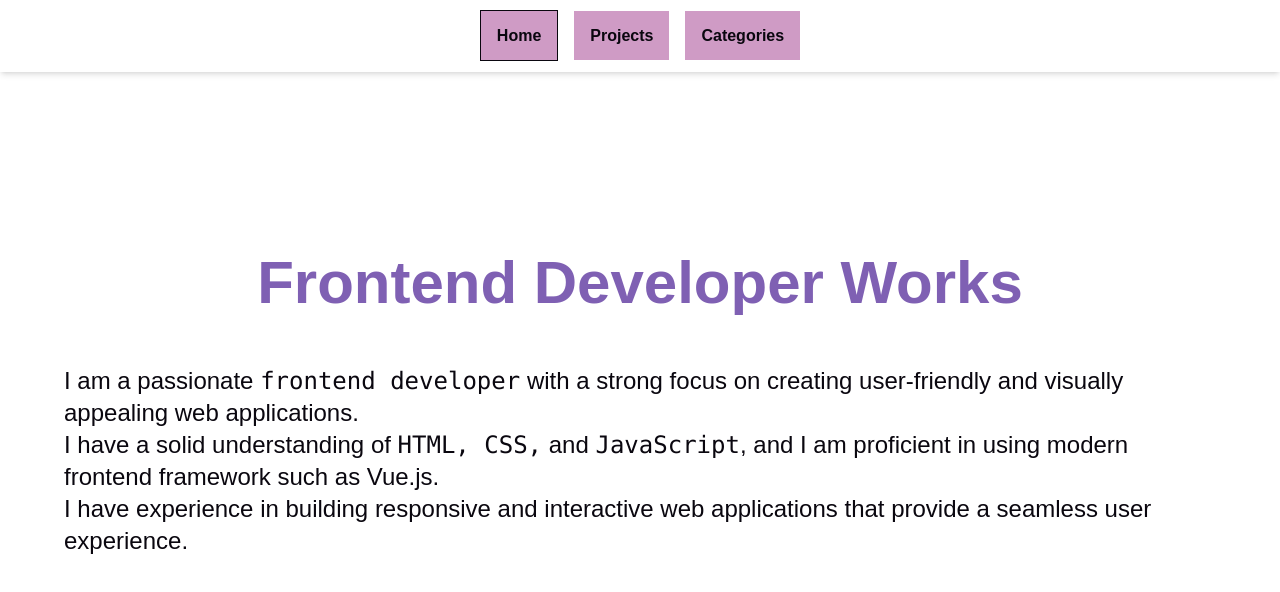
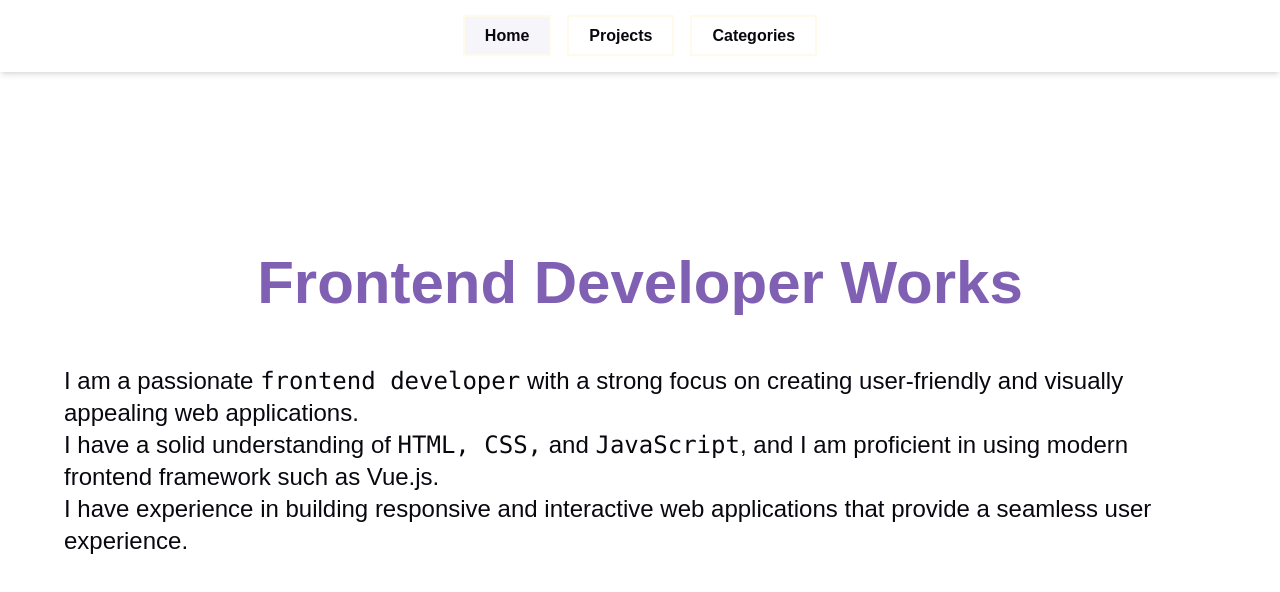
Before and after one commit to fedevworks23/vue3-products-app, a Vue app: page / in a window 1280 px wide. Shown: the top 592 px of the page. Built offline with nearby package versions, Linux system fonts and the light colour scheme.

Commit message:
style changes on navbar

```diff
--- a/src/components/Navbar/Navbar.vue
+++ b/src/components/Navbar/Navbar.vue
@@ -6,7 +6,7 @@
       <router-link
         v-for="navRoute in navRoutes"
         :key="navRoute.name"
-        class="bg-[var(--secondary)] hover:bg-[var(--accent)] m-2 p-4 font-bold text-[16px]/normal text-[var(--text)] hover:text-[var(--background)] transition-all hover:transition-all hover:duration-500 hover:ease-in-out"
+        class="m-2 px-[20px] py-[10px] border-2 border-amber-50 hover:border-[var(--primary)] font-bold text-[16px]/normal text-[var(--text)] transition-all hover:transition-all hover:duration-500 hover:ease-in-out"
         :to="navRoute.path"
         >{{ navRoute.name }}</router-link
       >
--- a/src/components/ProductsView/ProductCard.vue
+++ b/src/components/ProductsView/ProductCard.vue
@@ -18,7 +18,7 @@
           <div class="font-bold"> $ {{product.price}}</div>
           <div>
             <button
-              class="bg-[var(--background)] hover:bg-[var(--accent)] my-2 p-2 border-[var(--primary)] border-2 rounded-2xl w-auto h-auto font-bold text-[var(--primary)] hover:text-[var(--background)] transition-all duration-500 ease-in-out cursor-pointer"
+              class="bg-[var(--background)] hover:bg-[var(--accent)] my-2 px-[20px] py-[10px] border-[var(--primary)] border-2 rounded-2xl w-auto h-auto font-bold text-[var(--primary)] hover:text-[var(--background)] transition-all duration-500 ease-in-out cursor-pointer"
               @click="$router.push(`/productDetails/${product.id}`)"
             >
               View
--- a/src/router/index.ts
+++ b/src/router/index.ts
@@ -36,7 +36,7 @@ const routes = [
 ]
 
 const router = createRouter({
-  linkActiveClass: 'bg-[var(--primary)] border-1 border-[var(--text)] rounded-1xl text-[var(--text)]',
+  linkActiveClass: 'bg-[var(--background)] border-2 border-[var(--primary)] rounded-1xl text-[var(--text)]',
   history: createWebHistory(),
   routes,
 })
--- a/src/style.css
+++ b/src/style.css
@@ -35,10 +35,7 @@ body {
   height: 100vh;
 }
 
-#app {
-  /* display: grid;
-  grid-template-rows: 6% auto; */
-}
+
 .inter-normal {
   font-family: 'Inter', sans-serif;
   font-optical-sizing: auto;
```
